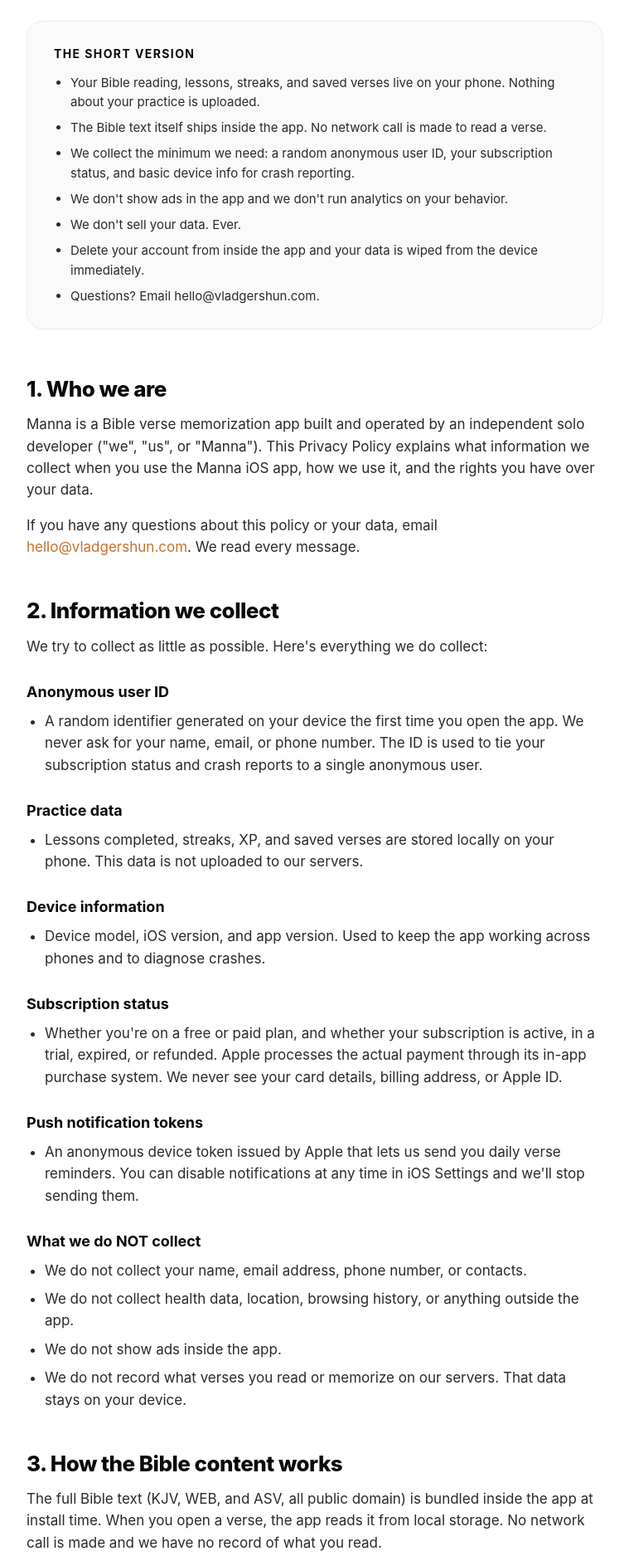
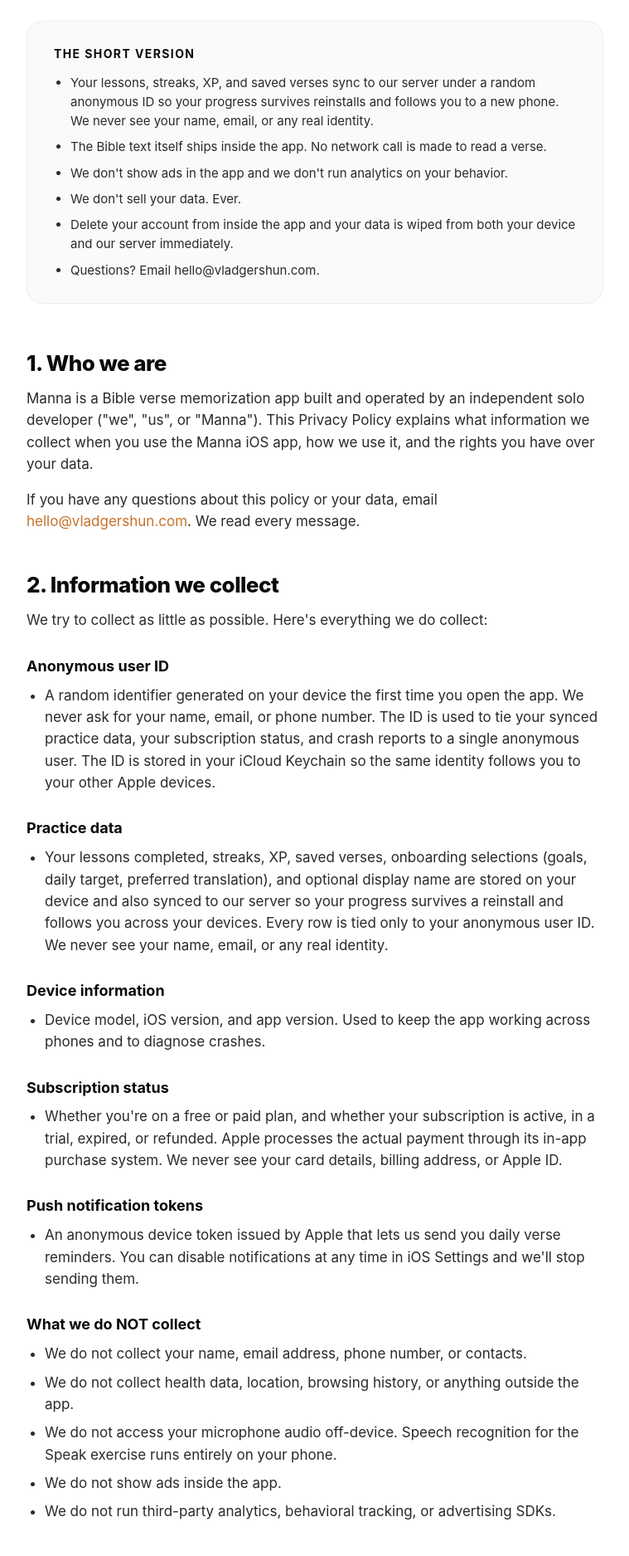
Before and after one commit to vladgershun/MannaPolicy, a plain HTML site: page index.html in a window 1280 px wide. Shown: the part 332-2207 px from the top of the page at 83% size, without its empty margins (260-1019 px from the left). Drawn offline with Linux system fonts and the light colour scheme.

Commit message:
Update index.html

```diff
--- a/index.html
+++ b/index.html
@@ -141,12 +141,11 @@
   <div class="tldr-inner">
     <h3>The short version</h3>
     <ul>
-      <li>Your Bible reading, lessons, streaks, and saved verses live on your phone. Nothing about your practice is uploaded.</li>
+      <li>Your lessons, streaks, XP, and saved verses sync to our server under a random anonymous ID so your progress survives reinstalls and follows you to a new phone. We never see your name, email, or any real identity.</li>
       <li>The Bible text itself ships inside the app. No network call is made to read a verse.</li>
-      <li>We collect the minimum we need: a random anonymous user ID, your subscription status, and basic device info for crash reporting.</li>
       <li>We don't show ads in the app and we don't run analytics on your behavior.</li>
       <li>We don't sell your data. Ever.</li>
-      <li>Delete your account from inside the app and your data is wiped from the device immediately.</li>
+      <li>Delete your account from inside the app and your data is wiped from both your device and our server immediately.</li>
       <li>Questions? Email hello@vladgershun.com.</li>
     </ul>
   </div>
@@ -163,12 +162,12 @@
 
 <h3>Anonymous user ID</h3>
 <ul>
-  <li>A random identifier generated on your device the first time you open the app. We never ask for your name, email, or phone number. The ID is used to tie your subscription status and crash reports to a single anonymous user.</li>
+  <li>A random identifier generated on your device the first time you open the app. We never ask for your name, email, or phone number. The ID is used to tie your synced practice data, your subscription status, and crash reports to a single anonymous user. The ID is stored in your iCloud Keychain so the same identity follows you to your other Apple devices.</li>
 </ul>
 
 <h3>Practice data</h3>
 <ul>
-  <li>Lessons completed, streaks, XP, and saved verses are stored locally on your phone. This data is not uploaded to our servers.</li>
+  <li>Your lessons completed, streaks, XP, saved verses, onboarding selections (goals, daily target, preferred translation), and optional display name are stored on your device and also synced to our server so your progress survives a reinstall and follows you across your devices. Every row is tied only to your anonymous user ID. We never see your name, email, or any real identity.</li>
 </ul>
 
 <h3>Device information</h3>
@@ -190,8 +189,9 @@
 <ul>
   <li>We do not collect your name, email address, phone number, or contacts.</li>
   <li>We do not collect health data, location, browsing history, or anything outside the app.</li>
+  <li>We do not access your microphone audio off-device. Speech recognition for the Speak exercise runs entirely on your phone.</li>
   <li>We do not show ads inside the app.</li>
-  <li>We do not record what verses you read or memorize on our servers. That data stays on your device.</li>
+  <li>We do not run third-party analytics, behavioral tracking, or advertising SDKs.</li>
 </ul>
 
 <h2>3. How the Bible content works</h2>
@@ -200,14 +200,17 @@
 <h2>4. Third-party services</h2>
 <p>We use a small number of trusted services to run Manna. Each one only receives the data it needs to do its job:</p>
 <ul>
+  <li><strong>Railway</strong> hosts our Postgres database in the United States. Your synced practice data lives there, attached only to your anonymous user ID. Connections are encrypted in transit.</li>
   <li><strong>RevenueCat</strong> manages subscription status on our behalf. They receive your anonymous user ID and your Apple subscription receipt so the app knows whether you're a paid user. Their privacy policy applies to that flow.</li>
   <li><strong>Apple in-app purchases.</strong> Apple processes Manna subscription payments through the App Store. They handle your payment details and tell us only your subscription status (active, in trial, expired, refunded). We never receive card information, billing addresses, or your Apple ID.</li>
+  <li><strong>iCloud Keychain</strong> (Apple). Your anonymous user ID is stored in your iCloud Keychain so the same identity is available on your other Apple devices signed into the same Apple ID. We never see your Apple ID or iCloud credentials.</li>
 </ul>
 <p>We do not sell your data to anyone, and we do not share it with advertisers, data brokers, or any party not listed above.</p>
 
 <h2>5. How we use your information</h2>
 <ul>
-  <li>To run your local Manna account and remember your progress on your device.</li>
+  <li>To run your Manna account and remember your progress.</li>
+  <li>To sync your progress across your devices and restore it if you reinstall the app.</li>
   <li>To deliver daily verse reminders if you've enabled notifications.</li>
   <li>To know whether you're on a free or paid plan.</li>
   <li>To respond to support requests and keep the app working.</li>
@@ -222,7 +225,8 @@
 <p>To exercise any of these rights, email <a href="mailto:hello@vladgershun.com">hello@vladgershun.com</a>. If you live in the EU, UK, California, or anywhere else with specific privacy laws (GDPR, CCPA, and similar), we honor those rights for everyone, not just users in those regions.</p>
 
 <h2>7. Data retention &amp; deletion</h2>
-<p>Tapping "Delete Account" inside the app wipes every local trace of your practice from the device: lessons, streaks, saved verses, XP, and notification preferences. Your anonymous user ID is also reset, so any future subscription events are attached to a brand new identity.</p>
+<p>Tapping "Delete Account" inside the app wipes every trace of your practice from both your device and our server: lessons, streaks, saved verses, XP, onboarding selections, optional display name, and notification preferences. The server deletion happens first, and only succeeds when every row tied to your anonymous user ID has been removed from our database.</p>
+<p>Your anonymous user ID itself stays in your iCloud Keychain so any future subscription events stay attached to the same anonymous identity. If you also want the ID rotated, uninstall the app and remove the Manna entry from iCloud Keychain in iOS Settings, or email us and we'll walk you through it.</p>
 
 <h2>8. Security</h2>
 <p>We protect your data with industry-standard measures: encrypted connections (HTTPS/TLS) for everything in transit, encrypted storage at rest, and strict access controls. No system is perfect, but we take security seriously and respond quickly to any issue we discover.</p>
```
